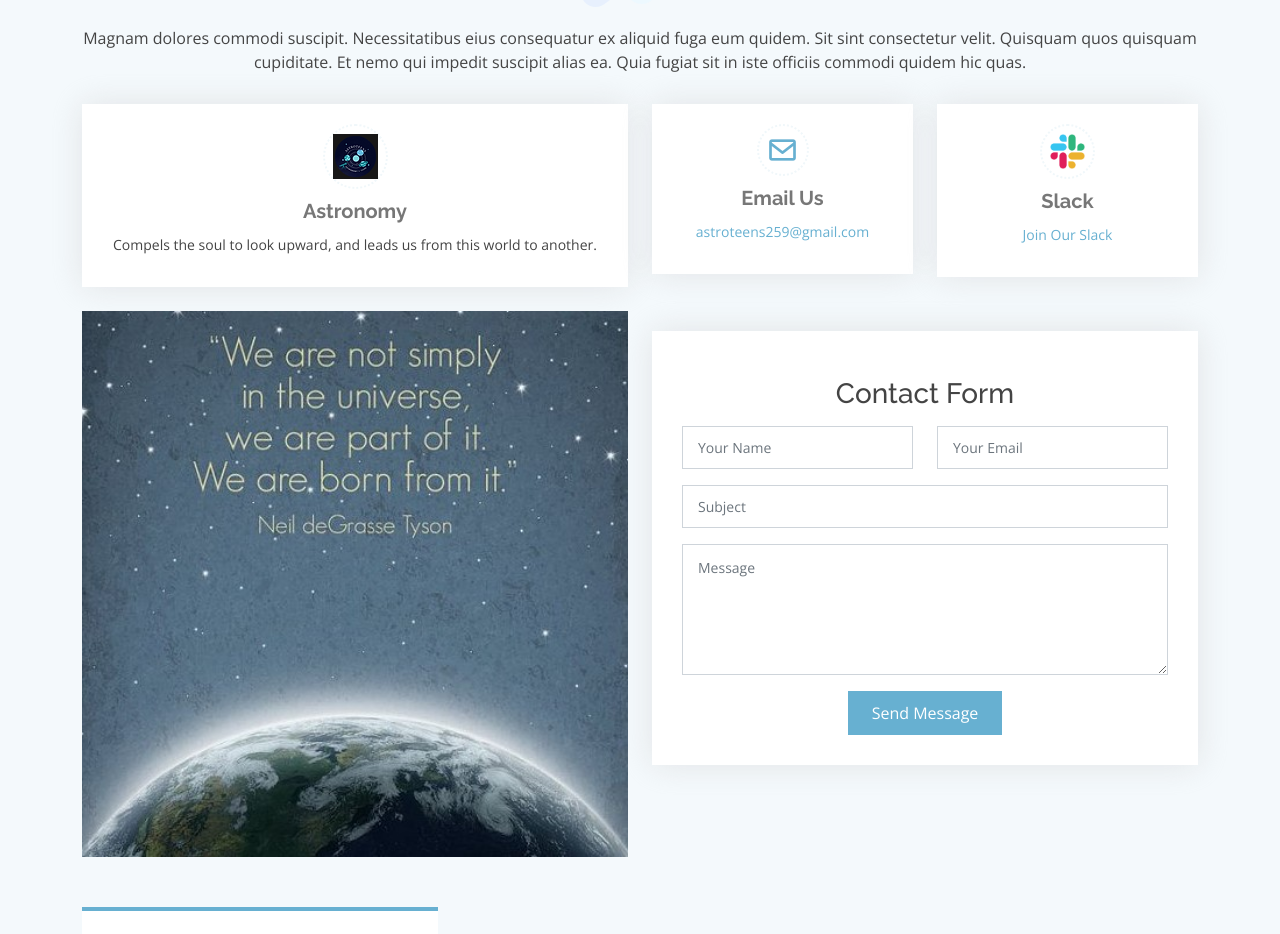
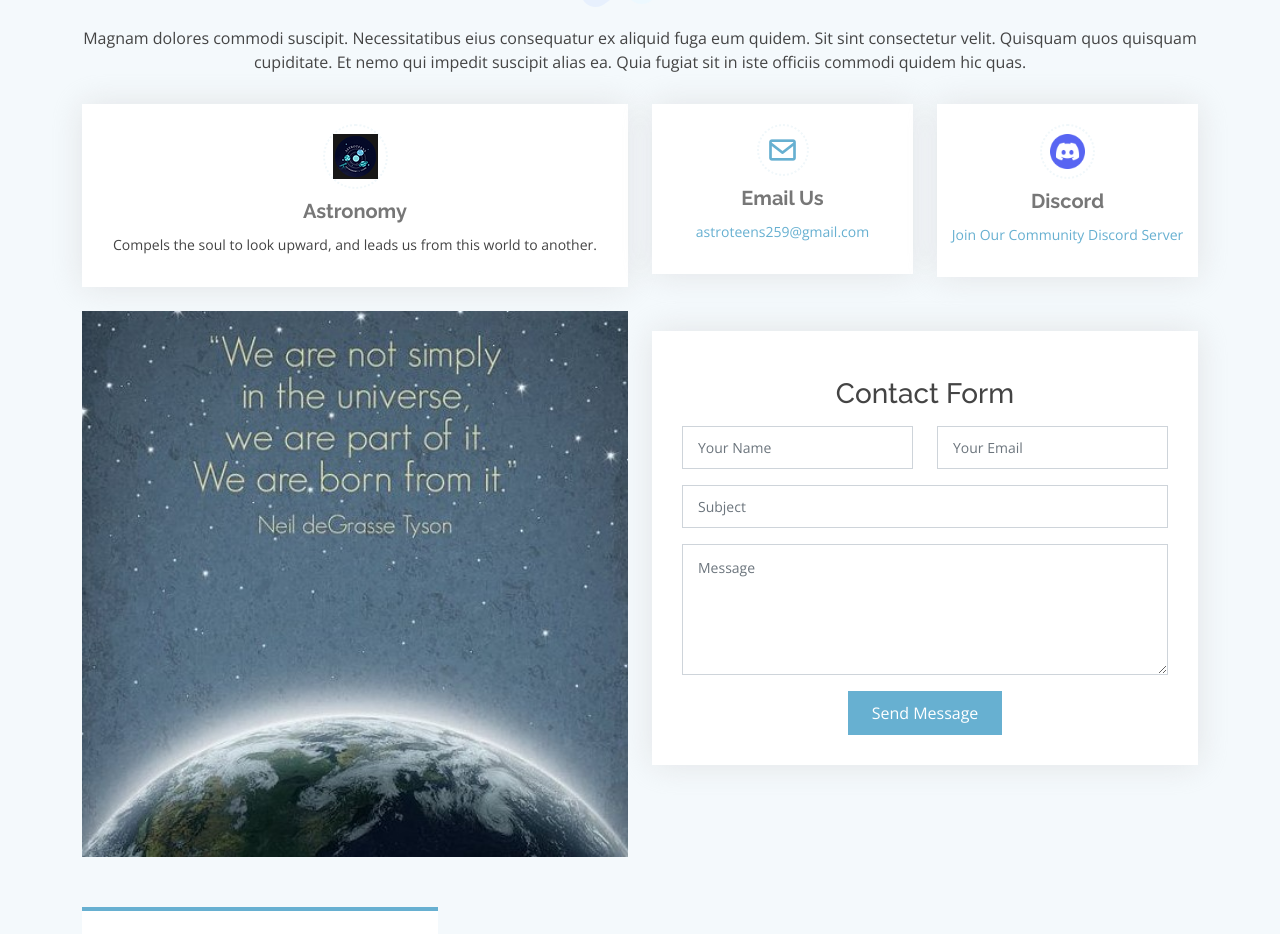
Before and after one commit to Astroteens/Astroteens.github.io, a plain HTML site: page index.html in a window 1280 px wide. Shown: the part 5220-6154 px from the top of the page. Drawn offline with nearby package versions, Linux system fonts and the light colour scheme.

Commit message:
Added Discord Community Server Link

```diff
--- a/index.html
+++ b/index.html
@@ -451,10 +451,10 @@
 
           <div class="col-lg-3 col-md-6">
             <div class="info-box  mb-4">
-              <a href="https://astroteens.slack.com/join/shared_invite/zt-riwztloi-KfJs8BMvaoTV0NsJ0cQLMQ" target="_blank">
-              <i class="bx"><img src="assets/img/slack.png" alt="" style="width: 35px; height: 35px;"></i>
-              <h3>Slack</h3>
-              <p>Join Our Slack</p>
+              <a href="https://discord.gg/xJBM3UQr" target="_blank">
+              <i class="bx"><img src="assets/img/discord.png" alt="" style="width: 35px; height: 35px;"></i>
+              <h3>Discord</h3>
+              <p>Join Our Community Discord Server</p>
             </a>
             </div>
           </div>
```
Also changed, not shown: Readme.txt, assets/img/discord.png (added), assets/img/slack.png (deleted).
